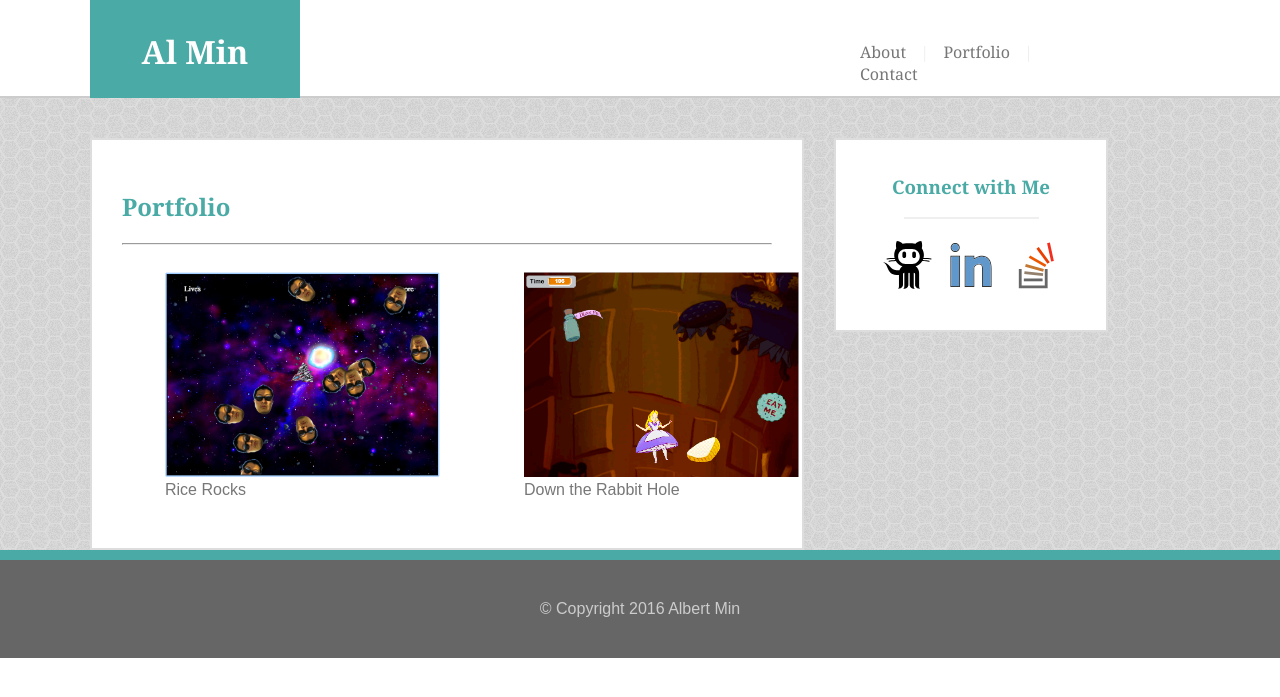
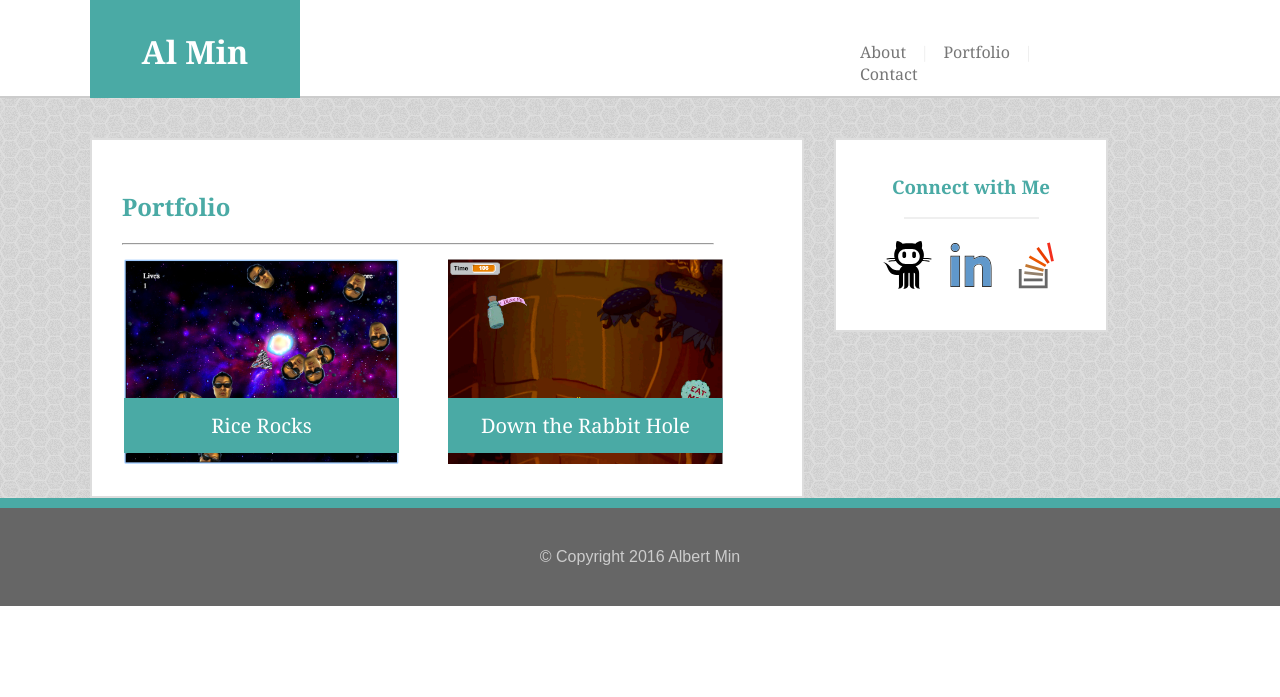
Before and after one commit to aksm/Basic-Porfolio, a PHP site: page /portfolio.html in a window 1280 px wide. Shown: the top 697 px of the page. Run offline with PHP 8.4, Linux system fonts and the light colour scheme.

Commit message:
Update portfolio

```diff
--- a/assets/css/style.css
+++ b/assets/css/style.css
@@ -120,9 +120,79 @@ blockquote:before {
 	width: 60px;
 	height: 60px;
 }
+#portfolio_divider {
+	width: 590px;
+	margin: 0;
+}
+#portfolio_table {
+	float: left;
+	margin-left: 0;
+	padding-top: 12px;
+	width: 650px;
+}
+.portfolio_rows {
+	padding-top: 28px;
+	padding-bottom: 28px;
+}
+.portfolio_col1 {
+	padding: 0;
+	margin-right: 20px;
+	width: 275px;
+}
+.portfolio_col2 {
+	padding: 0;
+	margin-left: 20px;
+	width: 275px;
+}
 .icon {
 	height: 205px;
 	width: 275px;
+	margin-bottom: -70px;
+	z-index: 5;
+}
+figure {
+	margin: 0;
+	width: 275px;
+	height: 205px;
+}
+figcaption {
+	background-color: #4aaaa5;
+	color: #ffffff;
+	text-align: center;
+	z-index: 6;
+	position: relative;
+	padding-top: 14px;
+	padding-bottom: 14px;
+	font-family: Georgia, Times, "Times New Roman", serif;
+	font-size: 20px;
+}
+#contact_divider {
+	width: 588px;
+	margin-left: 0;
+}
+#name, #email{
+	height: 35px;
+	width: 588px;
+	font-size: 14px;
+}
+#message {
+	width: 588px;
+	height: 200px;
+	font-size: 14px;
+}
+label {
+	display: block;
+	margin-top: 30px;
+}
+#submit {
+	background-color: #4aaaa5;
+	color: #ffffff;
+	border: 0;
+	margin-top: 20px;
+	height: 40px;
+	width: 116px;
+	font-size: 20px;
+	font-family: Arial, "Helvetica Neue", Helvetica, sans-serif;
 }
 footer {
 	text-align: center;
--- a/contact.html
+++ b/contact.html
@@ -18,15 +18,15 @@
 <section>
 	<article>
 		<h2>Contact</h2>
-		<hr>
+		<hr id="contact_divider">
 		<form action="MAILTO:albert@gmail.com" method="post" enctype="text/plain">
 			<label for="name">Name</label><br>
 			<input type="text" id="name" placeholder="Harry Prince of Wales" required="required"><br>
 			<label for="email">E-mail</label><br>
 			<input type="email" id="email" placeholder="harry@princeofwales.com" required="required"><br>
 			<label for="message">Message</label><br>
-			<textarea id="message" cols="60" rows="10" placeholder="Dear Al..." required="required"></textarea><br>
-			<input type="submit">
+			<textarea id="message" placeholder="Dear Al..." required="required"></textarea><br>
+			<input type="submit" id="submit">
 		</form>
 	</article>
 	<nav id="connect">
--- a/index.html
+++ b/index.html
@@ -18,7 +18,7 @@
 <section>
 	<article>
 		<h2>About Me</h2>
-		<hr>
+		<hr id="about_me_divider">
 		<img id="userpic" src="assets/images/amin.jpg" alt="profile photo">
 		<p id="about_me_text"><blockquote cite="https://en.wikipedia.org/wiki/Big_Sur_and_the_Oranges_of_Hieronymus_Bosch">I have been in love with painting ever since I became conscious of it at the age of six. I drew some pictures I thought fairly good when I was fifty, but really nothing I did before the age of seventy was of any value at all. At seventy-three I have at last caught every aspect of nature&mdash;birds, fish, animals, insects, trees, grasses, all. When I am eighty I shall have developed still further, and I will really master the secrets of art at ninety. When I reach a hundred my work will be truly sublime, and my final goal will be attained around the age of one hundred and ten, when every line and dot I draw will be imbued with life. &mdash;Hokusai</blockquote>As an aspiring developer, I aim for such a level of dedication, and in this constantly shape-shifting tech landscape, I believe it's an appropriate attitude to maintain.</p>
 	</article>
--- a/portfolio.html
+++ b/portfolio.html
@@ -18,15 +18,15 @@
 <section>
 	<article>
 		<h2>Portfolio</h2>
-		<hr>
-		<table>
-			<tr>
-				<td>
+		<hr id="portfolio_divider">
+		<table id="portfolio_table">
+			<tr class=portfolio_rows>
+				<td class="portfolio_col1">
 					<a href="http://www.codeskulptor.org/#user16_vLyl9L9fBHOzBYD.py">
 						<figure><img class="icon" src="assets/images/ricerocks.png"><figcaption>Rice Rocks</figcaption></figure>
 					</a>
 				</td>
-				<td>
+				<td class="portfolio_col2">
 					<a href="https://scratch.mit.edu/projects/113087994/">
 						<figure><img class="icon" src="assets/images/downtherabbithole.png"><figcaption>Down the Rabbit Hole</figcaption></figure>
 					</a>
```
